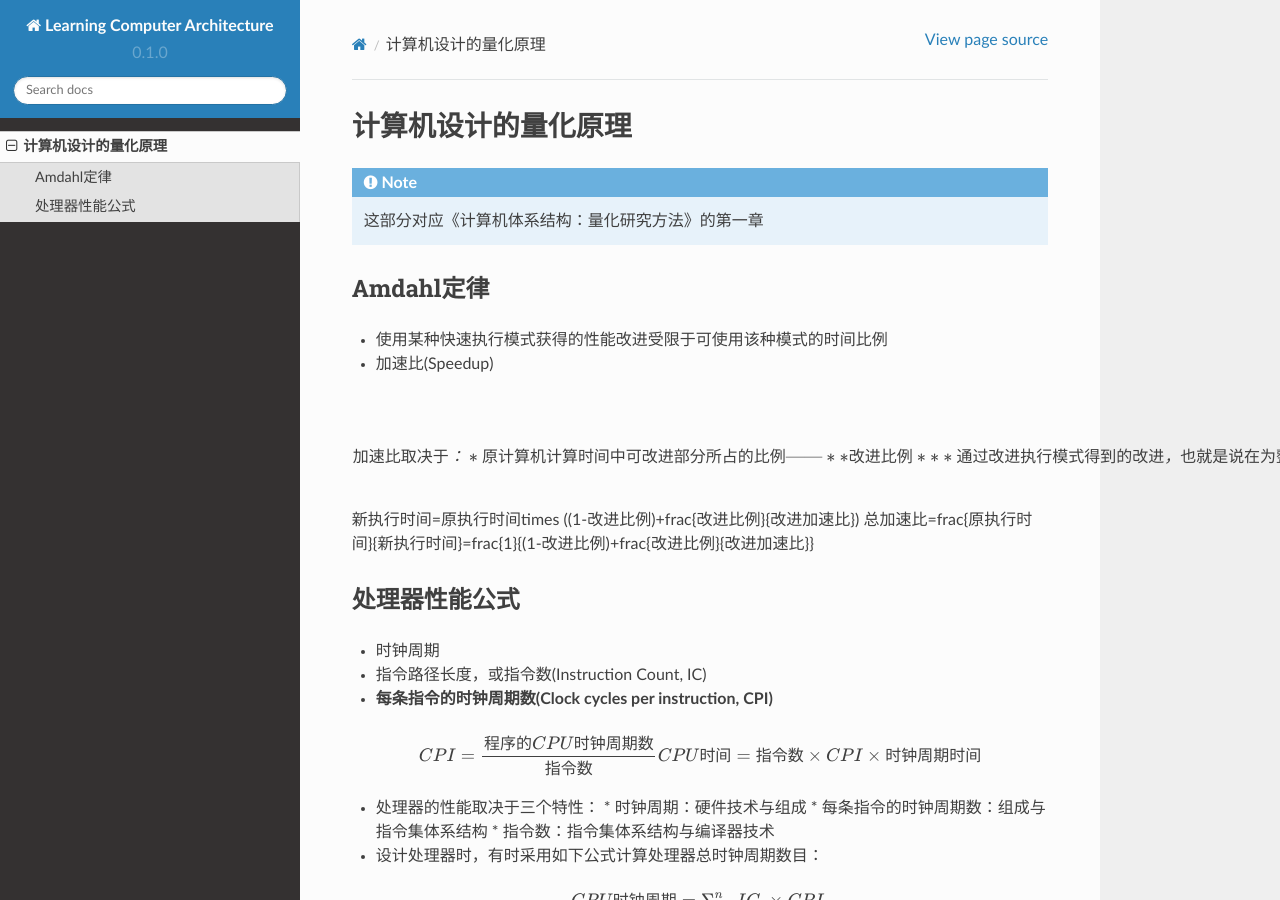
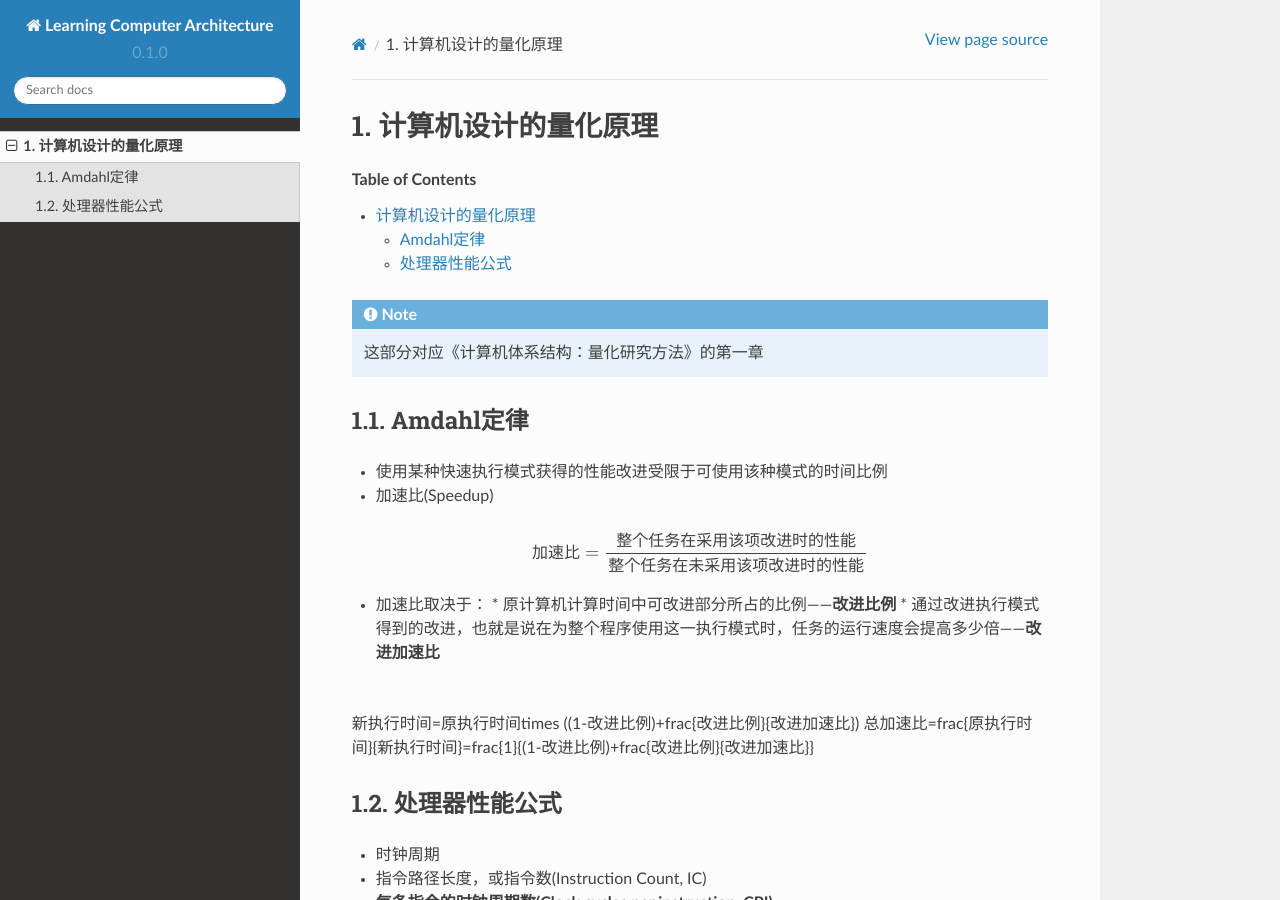
Before and after one commit to Bwoah-Kimi/Computer_Architecture_Learning_Notes, a Sphinx documentation site: the page built from docs/source/ch1.rst, in a window 1280 px wide and 900 px high. Built offline with Sphinx 7.4.7 and the Read the Docs theme 2.0.0, drawn with Linux system fonts in a browser that asks for light colours.

Commit message:
Update table of contents

```diff
--- a/docs/source/ch1.rst
+++ b/docs/source/ch1.rst
@@ -1,5 +1,7 @@
 计算机设计的量化原理
 ====================
+
+.. contents:: Table of Contents
 
 .. note::
 
@@ -15,9 +17,9 @@
 
   加速比=\frac{整个任务在采用该项改进时的性能}{整个任务在未采用该项改进时的性能}
 
-  * 加速比取决于：
-    * 原计算机计算时间中可改进部分所占的比例——**改进比例**
-    * 通过改进执行模式得到的改进，也就是说在为整个程序使用这一执行模式时，任务的运行速度会提高多少倍——**改进加速比**
+* 加速比取决于：
+  * 原计算机计算时间中可改进部分所占的比例——**改进比例**
+  * 通过改进执行模式得到的改进，也就是说在为整个程序使用这一执行模式时，任务的运行速度会提高多少倍——**改进加速比**
 
 .. math::
 
--- a/docs/source/index.rst
+++ b/docs/source/index.rst
@@ -11,5 +11,7 @@
 --------
 
 .. toctree::
+      :maxdepth: 2
+      :numbered:
 
-   ch1
+      ch1
```
